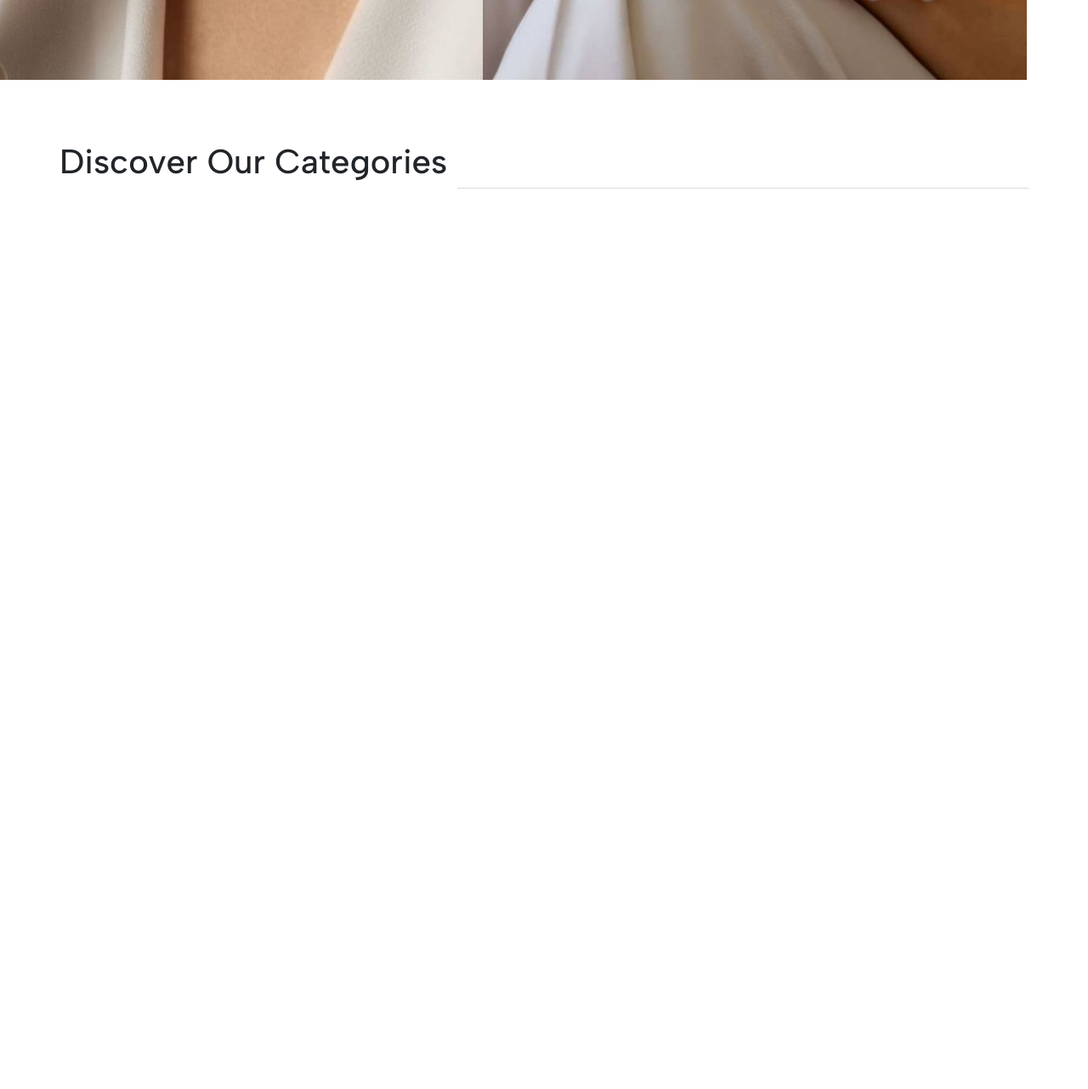
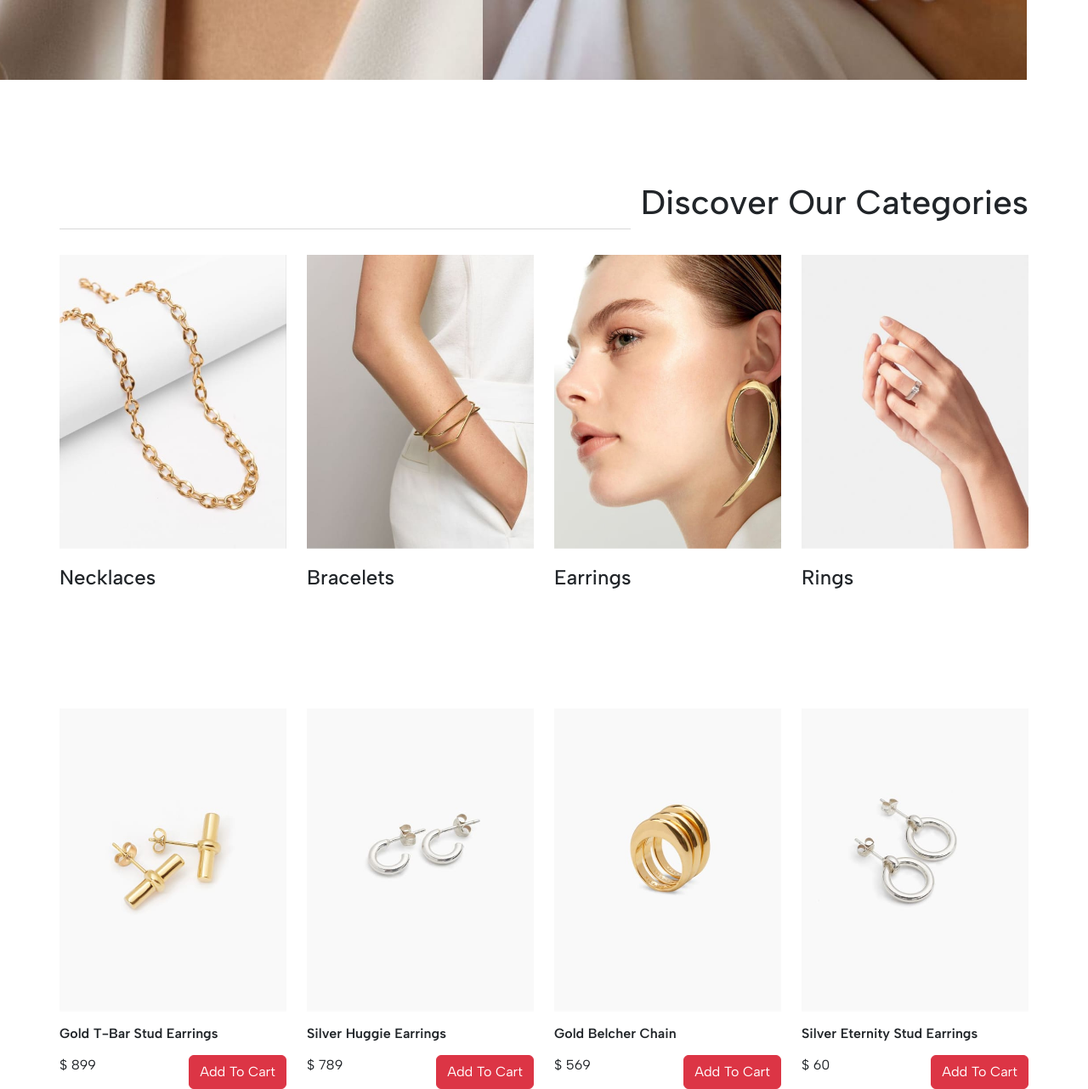
Before and after one commit to Janvipatel7/Add-To-Cart, a plain HTML site: page index.html in a window 1280 px wide. Shown: the part 586-1868 px from the top of the page at 85% size. Before the commit the page ends 886 px from the top, so only its background shows below. Drawn offline with nearby package versions, Linux system fonts and the light colour scheme.

Commit message:
added section

```diff
--- a/assets/css/style.css
+++ b/assets/css/style.css
@@ -5,17 +5,21 @@
     list-style: none;
     font-family: "Albert Sans", sans-serif;
 }
+a{
+    list-style: none !important;
+    text-decoration: none !important;
+}
 .carousel-text{
-    font-size: 70px;
+    font-size: 65px;
     line-height: 40px;
 }
 .Shop-colle-btn{
-    padding: 17px 33px;
+    padding: 14px 38px;
     color: white;
     background-color: #b99f4a;
     border: none;
     font-family: 'Lucida Sans', 'Lucida Sans Regular', 'Lucida Grande', 'Lucida Sans Unicode', Geneva, Verdana, sans-serif;
-    font-size: 20px;
+    font-size: 16px;
 }
 .flat-title.style-line {
     display: flex;
@@ -30,3 +34,7 @@
     display: block;
     border-bottom: 1px solid rgba(128, 128, 128, 0.299);
 }
+.padding-sec{
+    padding-top: 120px;
+    padding-bottom: 120px;
+}
--- a/assets/js/script.js
+++ b/assets/js/script.js
@@ -0,0 +1,41 @@
+let products = [
+    {
+        name : "Gold T-Bar Stud Earrings",
+        price : "899",
+        image : "./assets/images/product-1.jpg"
+    },
+    {
+        name : "Silver Huggie Earrings",
+        price : "789",
+        image : "./assets/images/product-2.jpg"
+    },
+    {
+        name : "Gold Belcher Chain",
+        price : "569",
+        image : "./assets/images/product-3.jpg"
+    },
+    {
+        name : "Silver Eternity Stud Earrings",
+        price : "60",
+        image : "./assets/images/product-4.jpg"
+    },
+
+]
+
+let productsElement = document.getElementById("product");
+products.forEach((product , idx) => {
+
+    productsElement.innerHTML += `
+    <div class="col-3">
+        <div>
+            <img src="${product.image}" alt="${product.name}" class="img-fluid">
+        </div>
+        <div>
+            <h6 class="my-3 fw-semibold">${product.name}</h6>
+        </div>
+        <div class="d-flex  justify-content-between">
+            <p>$ ${product.price}</p>
+            <button class="btn btn-danger"> Add To Cart</button>
+        </div>
+        </div>`
+})
--- a/index.html
+++ b/index.html
@@ -39,12 +39,17 @@
                   </li>
 
                 </ul>
-                <form class="d-flex gap-3 fs-5" role="search">
-                  <span><i class="bi bi-search"></i></span>
-                  <span><i class="bi bi-person"></i></span>
-                  <span><i class="bi bi-heart"></i></span>
-                  <span><i class="bi bi-bag-check"></i></span>
-
+                <form class="d-flex gap-3 fs-5 fw-semibold" role="search">
+                  <button class="btn btn-warning"><i class="bi bi-search"></i></button>
+                  <button class="btn btn-warning"><i class="bi bi-person"></i></button>
+                  <button class="btn btn-warning"><i class="bi bi-heart"></i></button>
+                  <button type="button" class="btn  btn-warning position-relative">
+                    <i class="bi bi-bag-check"></i>
+                    <span class="position-absolute top-0 start-100 translate-middle badge rounded-pill bg-danger">
+                      0
+                      <span class="visually-hidden">unread messages</span>
+                    </span>
+                  </button>
                 </form>
               </div>
             </div>
@@ -52,45 +57,116 @@
     </header>
     <main>
         <!-- hero Section -->
-         <section class="pb-4">
+         <section>
             <div id="carouselExampleSlidesOnly" class="carousel slide" data-bs-ride="carousel">
                 <div class="carousel-inner text-center d-flex align-items-center">
                   <div class="carousel-item active">
                     <img src="./assets/images/jwellery-1.jpg" class="d-block w-100 img-fluid" alt="..." >
                     <div class="carousel-caption">
                         <h5 class="carousel-text">Timeless Elegance</h5>
-                        <button class="Shop-colle-btn mt-5 rounded-2">Shop Collection </button>
+                        <button class="Shop-colle-btn mt-5">Shop Collection </button>
                     </div>
                   </div>
                   <div class="carousel-item">
                     <img src="./assets/images/jwellery-3" class="d-block w-100 img-fluid" alt="...">
                     <div class=" carousel-caption">
                         <h5 class="carousel-text">Glow with Confidence</h5>
-                        <button class="Shop-colle-btn mt-5 rounded-2">Shop Collection </button>
+                        <button class="Shop-colle-btn mt-5">Shop Collection </button>
                     </div>
                   </div>
                   <div class="carousel-item">
                     <img src="./assets/images/jwellery-4.jpg" class="d-block w-100 img-fluid" alt="...">
                     <div class=" carousel-caption">
                         <h5 class="carousel-text">Bold and Beautiful</h5>
-                        <button class="Shop-colle-btn mt-5 rounded-2">Shop Collection </button>
+                        <button class="Shop-colle-btn mt-5">Shop Collection </button>
                     </div>
                   </div>
                 </div>
               </div>
          </section>
          <!-- second Section -->
-          <section class="py-5">
+          <section class="padding-sec">
             <div class="container">
               <div class="flat-title style-line">
+                <div class="line-title"></div>
                 <h4 class="fs-1">Discover Our Categories</h4>
-                <div class="line-title"></div>
               </div>
               <div class="row">
-                <div class="col-3"></div>
+                <div class="col-3">
+                  <div class="hover-img position-relative">
+                    <a href="">
+                      <img src="./assets/images/Categorie-1.jpg" alt=""  class="img-fluid">
+                    </a>
+                  </div>
+                  <div class="py-3 fs-4">
+                    <a href="">
+                      <span class="text-dark fw-medium">Necklaces</span>
+                    </a>
+                  </div>
+                </div>
+
+                <div class="col-3">
+                  <div>
+                    <a href="">
+                      <img src="./assets/images/Categorie-2.jpg" alt="" class="img-fluid">
+                    </a>
+                  </div>
+                  <div class="py-3 fs-4">
+                    <a href="">
+                      <span class="text-dark fw-medium">Bracelets</span>
+                    </a>
+                  </div>
+                </div>
+
+                <div class="col-3">
+                  <div>
+                    <a href="">
+                      <img src="./assets/images/Categories-3.jpg" alt="" class="img-fluid">
+                    </a>
+                  </div>
+                  <div class="py-3 fs-4">
+                    <a href="">
+                      <span class="text-dark fw-medium">Earrings</span>
+                    </a>
+                  </div>
+                </div>
+                <div class="col-3">
+                  <div>
+                    <a href="">
+                      <img src="./assets/images/Categories-4.jpg" alt="" class="img-fluid">
+                    </a>
+                  </div>
+                  <div class="py-3 fs-4">
+                    <a href="">
+                      <span class="text-dark fw-medium">Rings</span>
+                    </a>
+                  </div>
+                </div>
               </div>
             </div>
           </section>
+
+          <!-- add to cart section -->
+           <section>
+            <div class="container">
+              <div class="row" id="product">
+                <!-- <div class="col-3">
+                  <div>
+                    <img src="./assets/images/product-1.jpg" alt="" class="img-fluid">
+                  </div>
+                  <div>
+                    <h6 class="my-3 fw-semibold">Gold T-Bar Stud Earrings</h6>
+                  </div>
+                  <div class="d-flex  justify-content-between" >
+                    <p>$ 899</p>
+                    <button class="btn btn-danger"> Add To Cart</button>
+                  </div>
+
+                </div> -->
+
+              </div>
+            </div>
+           </section>
     </main>
     <script src="./assets/js/script.js"></script>
     <script src="./assets/js/bootstrap.js"></script>
```
Also changed, not shown: assets/images/Categorie-1.jpg (added), assets/images/Categorie-2.jpg (added), assets/images/Categories-3.jpg (added), assets/images/Categories-4.jpg (added), assets/images/product-1.jpg (added), assets/images/product-2.jpg (added), assets/images/product-3.jpg (added), assets/images/product-4.jpg (added), assets/images/product-5.jpg (added), assets/images/product-6.jpg (added), assets/images/product-7.jpg (added).
